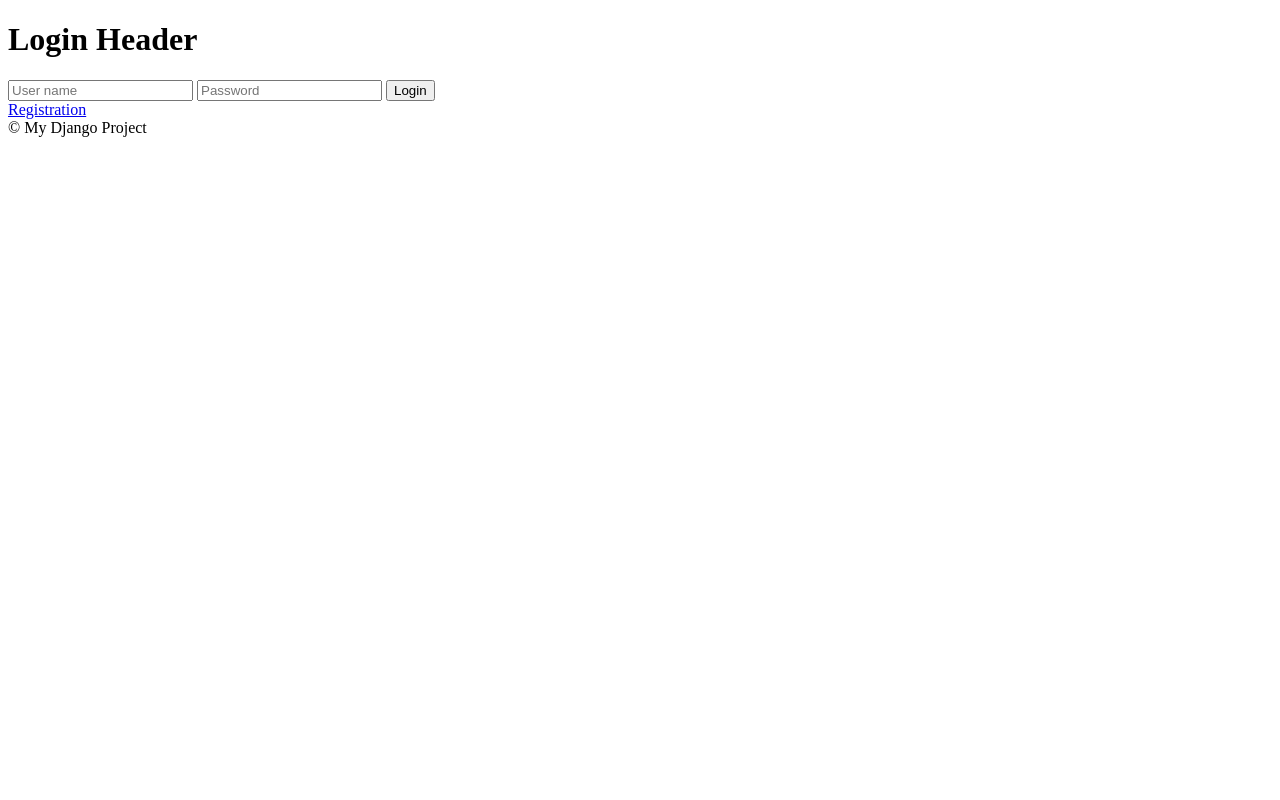
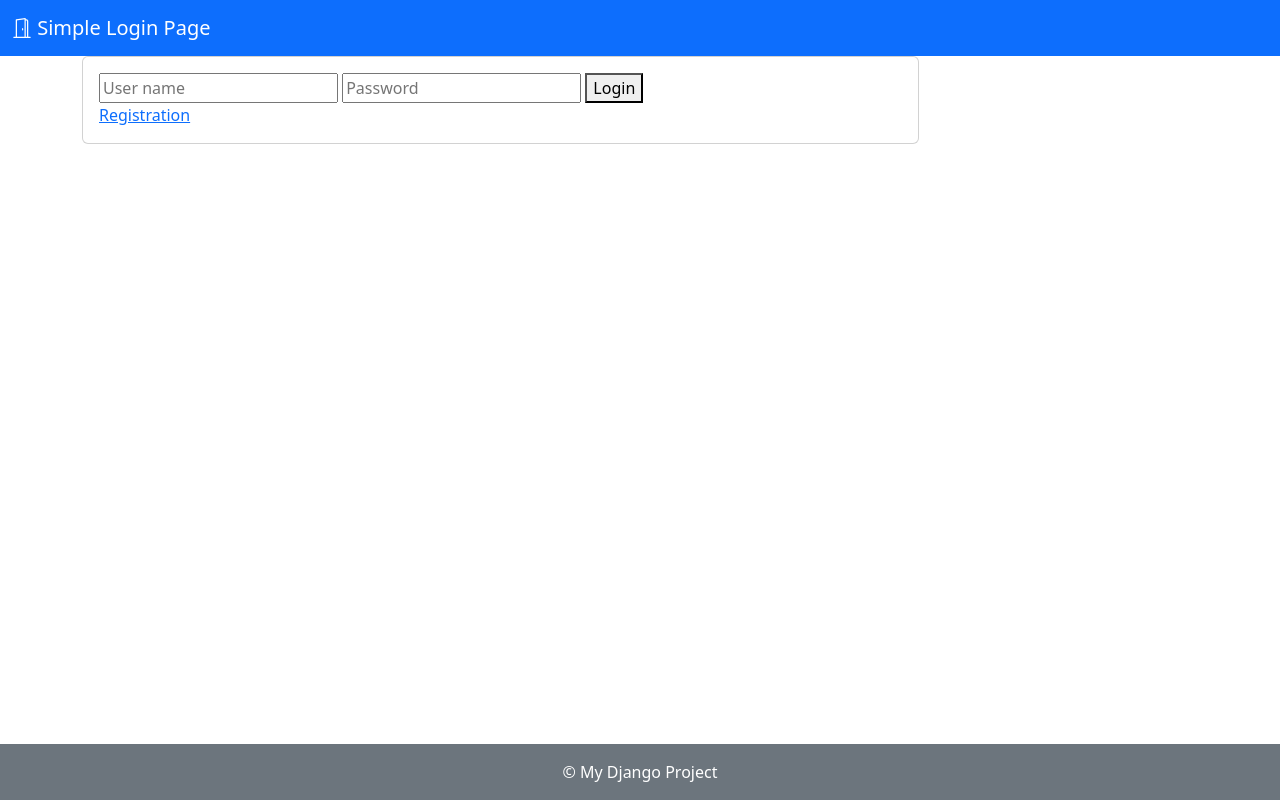
Before and after one commit to Bicskow/django-auth, a Django app: page /login/ in a window 1280 px wide. Run offline with Django 4.2, Linux system fonts and the light colour scheme.

Commit message:
bootstrap added

```diff
--- a/accounts/templates/login.html
+++ b/accounts/templates/login.html
@@ -3,11 +3,10 @@
 {% block title %}Login Title{% endblock %}
 
 
-{% block header %}
-<h1>Login Header</h1>
-{% endblock %}
-
 {% block content %}
+    <div class="container">
+        <div class="card w-75 mb-3">
+            <div class="card-body">
                 <form method="post">
                     {% csrf_token %}
                     <input type="text" name="username" placeholder="User name"/>
@@ -15,4 +14,7 @@
                     <button type="submit">Login</button>
                 </form>
                 <a href="{% url 'registration' %}">Registration</a>
+            </div>
+        </div>
+    </div>
 {% endblock %}
--- a/templates/base.html
+++ b/templates/base.html
@@ -1,19 +1,25 @@
 <!DOCTYPE html>
 <html lang="en">
 <head>
-    <meta charset="UTF-8">
+    <meta charset="utf-8">
+    <meta name="viewport" content="width=device-width, initial-scale=1">
     <title>{% block title %}Title{% endblock %}</title>
+    <link href="https://cdn.jsdelivr.net/npm/bootstrap@5.3.8/dist/css/bootstrap.min.css" rel="stylesheet" integrity="sha384-sRIl4kxILFvY47J16cr9ZwB07vP4J8+LH7qKQnuqkuIAvNWLzeN8tE5YBujZqJLB" crossorigin="anonymous">
+    <link rel="stylesheet" href="https://cdn.jsdelivr.net/npm/bootstrap-icons@1.13.1/font/bootstrap-icons.min.css">
     {% block extra_head %}{% endblock %}
 </head>
-<body>
+<body class="d-flex flex-column min-vh-100">
 
-    <!-- Header -->
-    <header>
-        {% block header %}
-        <h1>Header</h1>
-        {% endblock %}
-    </header>
+    <nav class="navbar navbar-expand-lg bg-primary" data-bs-theme="dark">
+        <div class="container-fluid">
+            <a class="navbar-brand" href="#">
+                <i class="bi bi-door-open"></i>
+                Simple Login Page
+            </a>
+        </div>
+    </nav>
 
+    <main class="flex-grow-1">
         {% if messages %}
         <ul>
             {% for message in messages %}
@@ -24,18 +30,19 @@
         </ul>
         {% endif %}
 
-    <!-- Main content -->
-    <main>
+        <section>
             {% block content %}Content{% endblock %}
+        </section>
     </main>
 
     <!-- Footer -->
-    <footer>
+    <footer class="bg-secondary text-white text-center p-3 mt-auto">
         {% block footer %}
         © {{ now|date:"Y" }} My Django Project
         {% endblock %}
     </footer>
 
     {% block extra_js %}{% endblock %}
+    <script src="https://cdn.jsdelivr.net/npm/bootstrap@5.3.8/dist/js/bootstrap.bundle.min.js" integrity="sha384-FKyoEForCGlyvwx9Hj09JcYn3nv7wiPVlz7YYwJrWVcXK/BmnVDxM+D2scQbITxI" crossorigin="anonymous"></script>
 </body>
 </html>
```
Lines whose indentation alone changed are shown as unchanged.
